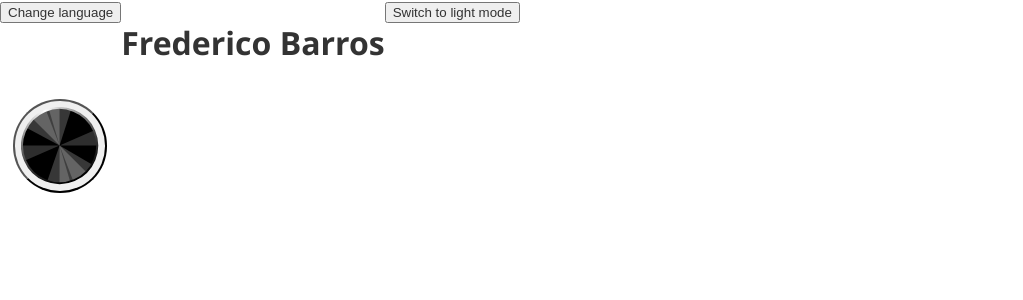
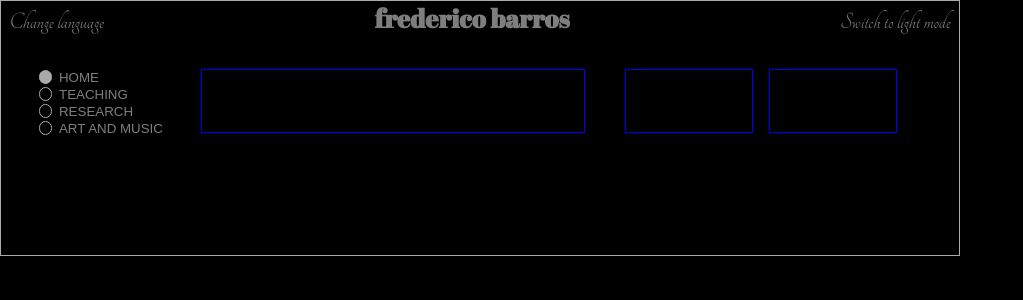
Before and after one commit to fredmbarros/siteNewVersion, a React (Vite) app: page / in a window 1280 px wide. Shown: the top 300 px of the page, without its empty margins (0-1023 px from the left). Built offline with nearby package versions, Linux system fonts and the light colour scheme.

Commit message:
Creating basic elements and positioning to implement functionality

```diff
--- a/src/App.jsx
+++ b/src/App.jsx
@@ -1,13 +1,24 @@
 import { createRoot } from "react-dom/client";
 
-import Cabinet from "./Cabinet";
-import MainControls from "./MainControls";
+import CabinetFrame from "./CabinetFrame";
+import PageSelector from "./PageSelector";
+import RadioDisplay from "./RadioDisplay";
+import SubSelector from "./resources/SubSelector";
+import VuMeter from "./VuMeter";
 
 const App = () => {
   return (
     <div>
-      <Cabinet />
-      <MainControls />
+      <div className="receiver">
+        <CabinetFrame />
+        <div className="cabinet-main">
+          <PageSelector />
+          <RadioDisplay />
+          <VuMeter />
+          <VuMeter />
+          <SubSelector />
+        </div>
+      </div>
     </div>
   );
 };
--- a/src/Cabinet.jsx
+++ b/src/CabinetFrame.jsx
@@ -3,7 +3,7 @@ import { useState, useEffect } from "react";
 import ChangeLanguage from "./ChangeLanguage";
 import ChangeMode from "./ChangeMode";
 
-const Cabinet = () => {
+const CabinetFrame = () => {
   const [mode, setMode] = useState("dark");
   const [language, setLanguage] = useState("English");
 
@@ -14,13 +14,13 @@ const Cabinet = () => {
 
   return (
     <div>
-      <div className="header-container">
+      <div className="cabinet-upper-frame">
         <ChangeLanguage language={language} setLanguage={setLanguage} />
-        <h1>Frederico Barros</h1>
+        <h1>frederico barros</h1>
         <ChangeMode mode={mode} setMode={setMode} />
       </div>
     </div>
   );
 };
 
-export default Cabinet;
+export default CabinetFrame;
--- a/src/ChangeLanguage.jsx
+++ b/src/ChangeLanguage.jsx
@@ -16,6 +16,7 @@ const ChangeLanguage = ({ language, setLanguage }) => {
         onClick={() => setShowLanguageMenu(true)}
         type="button"
         name="change-language"
+        className="cab-upper-frame-script"
       >
         Change language
       </button>
--- a/src/ChangeMode.jsx
+++ b/src/ChangeMode.jsx
@@ -9,6 +9,7 @@ const ChangeMode = ({ mode, setMode }) => {
         type="button"
         name="choose-mode"
         value={altMode}
+        className="cab-upper-frame-script"
       >
         Switch to {altMode} mode
       </button>
--- a/src/MainControls.jsx
+++ /dev/null
@@ -1,25 +0,0 @@
-import { ReactComponent as SelectorKnob } from "./resources/selector-knob.svg";
-
-const MainControls = () => {
-  const turnKnob = () => {
-    // index + 1
-    // usar a rotação em CSS é uma solução, mas o reflexo na imagem teria que ser outra camada por cima pra ficar fixo
-  };
-
-  return (
-    <div className="selector-knob-container">
-      <button
-        onClick={() => turnKnob()}
-        className="selector-knob"
-        type="button"
-        name="selector-knob"
-      >
-        <SelectorKnob />
-        {/* <img src="../resources/selector-knob.svg" alt="selector-knob" /> */}
-      </button>
-      <div className="selector-knob-indicator"></div>
-    </div>
-  );
-};
-
-export default MainControls;
--- /dev/null
+++ b/src/PageSelector.jsx
@@ -0,0 +1,34 @@
+import { useState } from "react";
+
+const PageSelector = () => {
+  const [selectedPage, setSelectedPage] = useState(0);
+
+  const handleClick = (index) => {
+    setSelectedPage(index);
+  };
+
+  const pages = ["home", "teaching", "research", "art and music"];
+
+  return (
+    <div className="page-selector-container">
+      {pages.map((page, index) => (
+        <button
+          className="pageLink"
+          key={index}
+          onClick={() => handleClick(index)}
+          type="button"
+          name="Page Selector"
+        >
+          <span
+            className={`page-select-btn ${
+              index === selectedPage && "selected"
+            }`}
+          ></span>
+          {page.toUpperCase()}
+        </button>
+      ))}
+    </div>
+  );
+};
+
+export default PageSelector;
--- /dev/null
+++ b/src/RadioDisplay.jsx
@@ -0,0 +1,5 @@
+const RadioDisplay = () => {
+  return <div className="radio-display"></div>;
+};
+
+export default RadioDisplay;
--- /dev/null
+++ b/src/VuMeter.jsx
@@ -0,0 +1,5 @@
+const VuMeter = () => {
+  return <div className="vu-meter"></div>;
+};
+
+export default VuMeter;
--- /dev/null
+++ b/src/resources/SelectorButton.jsx
@@ -0,0 +1,3 @@
+const SelectorButton = () => {};
+
+export default SelectorButton;
--- /dev/null
+++ b/src/resources/SubSelector.jsx
@@ -0,0 +1,5 @@
+const SubSelector = () => {
+  return <div></div>;
+};
+
+export default SubSelector;
--- a/src/style.css
+++ b/src/style.css
@@ -1,12 +1,31 @@
+@import url("https://fonts.googleapis.com/css2?family=Abril+Fatface&family=Tangerine&family=Raleway&Gajraj+One");
+
 * {
   box-sizing: border-box;
-  color: #333;
+  color: #7e7e7e;
 }
 
 body {
-  /* background-color: #000000; */
+  background-color: #000000;
   margin: 0;
   font-family: "Segoe UI", Tahoma, Geneva, Verdana, sans-serif;
+}
+
+h1 {
+  font-family: "Abril Fatface";
+  font-size: 1.6em;
+  margin: 0;
+}
+
+button {
+  border: none;
+  background-color: rgba(0, 0, 0, 0);
+}
+
+.receiver {
+  width: 60em;
+  height: 16em;
+  border: solid #aaa 1px;
 }
 
 .languageBox {
@@ -14,377 +33,55 @@ body {
   border-color: #122622;
 }
 
-.header-container {
+.cabinet-upper-frame {
   display: flex;
+  justify-content: space-between;
+  align-items: baseline;
 }
 
-.selector-knob-container {
+.cab-upper-frame-script {
+  font-family: "Tangerine";
+  font-size: 24px;
+  margin: 0.1em;
+}
+.cabinet-main {
   display: flex;
+  margin: 2em;
 }
 
-.selector-knob {
-  position: relative;
-  border-radius: 50%;
-  height: 7em;
-  width: 7em;
-  /* color: rgba(0, 0, 0, 0);
-  background-color: rgb(38, 38, 38); */
-  left: 1em;
-  top: 1em;
+.page-selector-container {
+  display: block;
+  /* margin: 0 0 0 2em; */
 }
 
-.selector-knob-indicator {
+.pageLink {
+  display: flex;
+  justify-items: baseline;
 }
 
-.search-params {
-  width: 1100px;
-  margin: 0 auto;
+.page-select-btn {
+  border: solid #aaa 1px;
+  height: 1em;
+  width: 1em;
+  border-radius: 50%;
+  background-color: black;
+  margin-right: 0.5em;
 }
 
-.search-params form {
-  border-radius: 6px;
-  background: #faeff0;
-  box-shadow: 0px 0px 12px #aaa, -0px -0px 12px #fff;
-  width: 360px;
-  margin: 0px 25px 0px 0px;
-  padding: 35px 15px 15px 15px;
-  float: left;
+.selected {
+  background-color: #aaa;
 }
 
-.search {
-  border-radius: 6px;
-  background: #faeff0;
-  box-shadow: 0px 0px 12px #aaa, -0px -0px 12px #fff;
-  width: 715px;
-  padding: 15px;
-  float: left;
-  margin-bottom: 25px;
+.radio-display {
+  border: solid blue 1px;
+  margin: 0 2em;
+  height: 4em;
+  width: 24em;
 }
 
-.details {
-  width: 1100px;
-  margin: 0 auto;
-  padding: 15px;
-  margin-bottom: 25px;
-  border-radius: 6px;
-  background: #faeff0;
-  box-shadow: 0px 0px 12px #aaa, -0px -0px 12px #fff;
+.vu-meter {
+  border: solid blue 1px;
+  margin: 0 0.5em;
+  height: 4em;
+  width: 8em;
 }
-
-.pet {
-  width: 100%;
-  height: 130px;
-  display: block;
-  overflow: hidden;
-  margin: 25px 0;
-  border-bottom: #333 2px solid;
-}
-
-.pet img {
-  width: 100px;
-  min-height: 100px;
-}
-
-.info {
-  float: left;
-  width: 80%;
-  height: 100px;
-  padding-top: 10px;
-  flex-direction: column;
-  justify-content: space-around;
-}
-
-.image-container {
-  clip-path: circle(50% at 50% 50%);
-  width: 100px;
-  height: 100px;
-  float: left;
-  margin: 0px 20px 0px 10px;
-}
-
-.pet h1 {
-  white-space: nowrap;
-  font-weight: normal;
-  font-size: 30px;
-  color: #333;
-  width: 95%;
-  overflow: hidden;
-  margin: 0;
-  text-overflow: ellipsis;
-}
-
-header > a,
-#root > div > h1 {
-  display: inline-block;
-  color: rgba(131, 165, 179, 0.9);
-  width: 279px;
-  height: 76px;
-  overflow: hidden;
-  margin: 20px 0;
-}
-
-.pet h2 {
-  white-space: nowrap;
-  font-weight: normal;
-  font-size: 20px;
-  margin: 0;
-  text-overflow: ellipsis;
-}
-
-header a {
-  color: #333;
-  font-size: 3px;
-  text-decoration: none;
-  font-weight: bold;
-  display: block;
-  padding-bottom: 10px;
-}
-
-header {
-  display: flex;
-  align-content: center;
-  justify-content: center;
-  width: 1100px;
-  margin: 0 auto;
-  padding: 20px 0px 0px 0px;
-}
-
-.details p {
-  line-height: 1.5;
-  padding: 0px 15px;
-}
-
-.details h1 {
-  text-align: center;
-  color: #333;
-  font-size: 60px;
-  margin: 5px 0px;
-}
-
-.details h2 {
-  text-align: center;
-  margin: 5px 0px 20px 0px;
-}
-
-.carousel {
-  display: flex;
-  justify-content: space-around;
-  align-items: center;
-  height: 400px;
-  margin-top: 8px;
-}
-
-.carousel > img {
-  max-width: 45%;
-  max-height: 400px;
-}
-
-.carousel-smaller {
-  width: 50%;
-}
-
-.carousel-smaller > img {
-  width: 100px;
-  height: 100px;
-  border-radius: 50%;
-  display: inline-block;
-  margin: 15px;
-  cursor: pointer;
-  border: 2px solid #333;
-}
-
-.carousel-smaller > img.active {
-  border-color: #333;
-  opacity: 0.6;
-}
-
-.search-params label {
-  display: block;
-  width: 60px;
-}
-
-.search-params input,
-.search-params select {
-  margin-bottom: 30px;
-  font-size: 18px;
-  height: 30px;
-  width: 325px;
-}
-
-.search-params button,
-#modal button,
-#modal a,
-.details button {
-  background-color: #ad343e;
-  padding: 5px 25px;
-  color: white;
-  font-size: 18px;
-  border: #333 1px solid;
-  border-radius: 5px;
-  display: block;
-  margin: 0 auto;
-  cursor: pointer;
-}
-
-#modal a {
-  display: inline-block;
-  margin-right: 15px;
-  text-decoration: none;
-}
-
-.search-params button:hover {
-  background-color: #122622;
-}
-
-.search-params button:active {
-  background-color: #5f1d22;
-}
-
-.search-params button:focus {
-  border: 1px solid cornflowerblue;
-}
-
-#modal {
-  background-color: rgba(0, 0, 0, 0.9);
-  position: fixed;
-  left: 0;
-  right: 0;
-  bottom: 0;
-  top: 0;
-  z-index: 10;
-  display: flex;
-  justify-content: center;
-  align-items: center;
-}
-
-#modal:empty {
-  display: none;
-}
-
-#modal > div {
-  background-color: white;
-  max-width: 500px;
-  padding: 15px;
-  text-align: center;
-  border-radius: 30px;
-  background: #faeff0;
-}
-
-#modal .buttons button {
-  display: inline-block;
-  margin-right: 15px;
-}
-
-@media only screen and (max-width: 1129px) {
-  header {
-    display: flex;
-    align-content: center;
-    justify-content: center;
-    width: 95%;
-    margin: 0 auto;
-    padding: 20px 0px 0px 0px;
-  }
-
-  .search-params {
-    width: 95%;
-  }
-
-  .search-params form {
-    margin-bottom: 20px;
-  }
-
-  .search {
-    width: 55%;
-    padding: 15px;
-    border-radius: 9px;
-    float: left;
-    margin-bottom: 25px;
-  }
-
-  .details {
-    width: 95%;
-    margin: 0 auto;
-    padding: 15px;
-    border-radius: 9px;
-    margin-bottom: 25px;
-  }
-
-  .info {
-    width: 65%;
-  }
-
-  .info h1 {
-    width: 100%;
-    white-space: nowrap;
-    overflow: hidden;
-    text-overflow: ellipsis;
-  }
-
-  .info h2 {
-    width: 100%;
-    white-space: nowrap;
-    overflow: hidden;
-    text-overflow: ellipsis;
-  }
-}
-
-@media only screen and (max-width: 945px) {
-  .search-params {
-    width: 95%;
-  }
-
-  .search {
-    width: 100%;
-  }
-}
-
-@media only screen and (max-width: 600px) {
-  .pet {
-    height: 200px;
-  }
-
-  .info {
-    width: 100%;
-    text-align: center;
-  }
-
-  .image-container {
-    margin: 0 auto;
-    float: none;
-  }
-  .carousel-smaller > img {
-    width: 60px;
-    height: 60px;
-  }
-}
-
-.loading-pane {
-  align-items: center;
-  justify-content: center;
-  display: flex;
-  padding: 15px;
-}
-
-form .pet {
-  float: unset;
-  margin: 0 auto;
-}
-
-.loader {
-  font-size: 100px;
-  animation: spin 1s linear infinite;
-}
-
-@keyframes spin {
-  to {
-    transform: rotate(360deg);
-  }
-}
-
-.mini.loading-pane {
-  height: 34px;
-}
-
-.mini .loader {
-  font-size: 34px;
-}
```
Also changed, not shown: src/Pet.jsx (deleted, +0 -11 lines).
